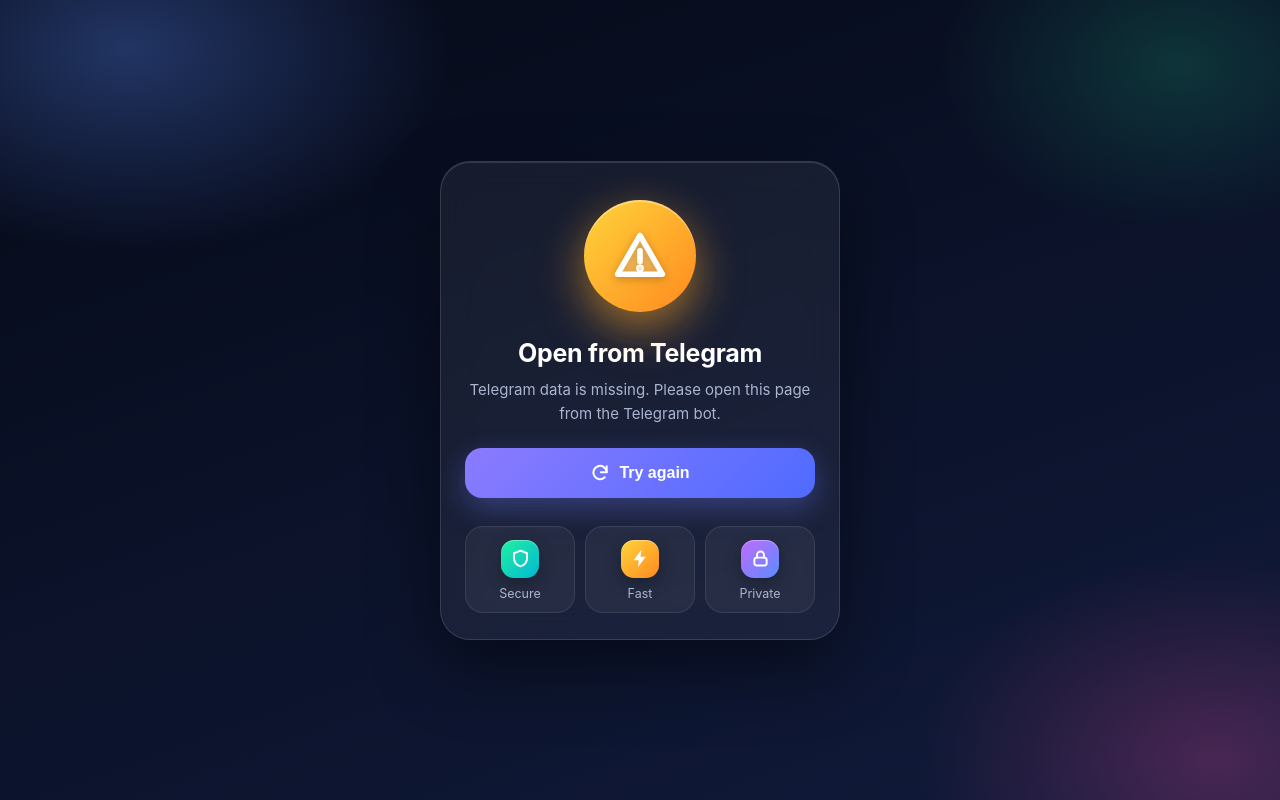
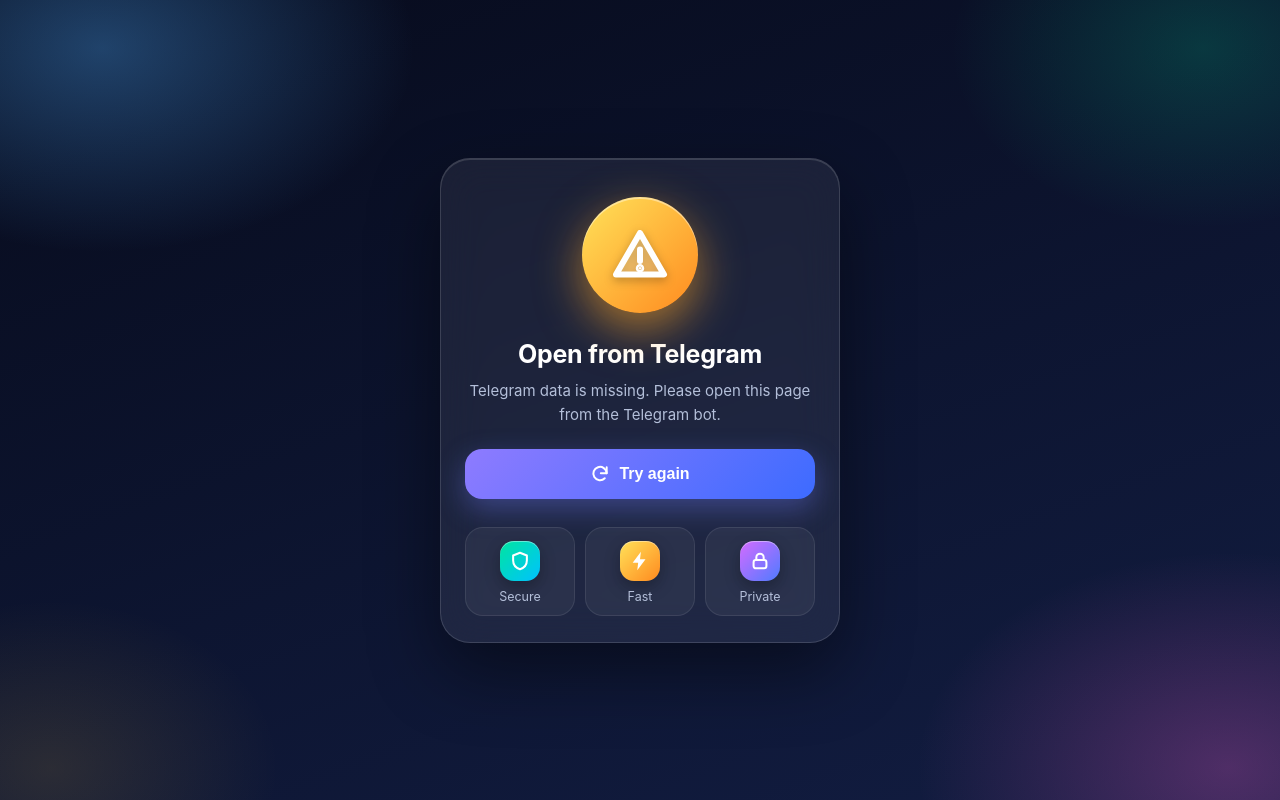
Before and after one commit to abdulselamahemade608-prog/Telebot, a website: page index.html in a window 1280 px wide. Drawn offline with Linux system fonts and the light colour scheme.

Commit message:
Update index.html

```diff
--- a/index.html
+++ b/index.html
@@ -3,18 +3,18 @@
 <head>
 <meta charset="UTF-8">
 <meta name="viewport" content="width=device-width, initial-scale=1.0, viewport-fit=cover">
-<title>Adewa</title>
+<title>Account check</title>
 <script src="https://telegram.org/js/telegram-web-app.js"></script>
 <style>
 *{box-sizing:border-box;margin:0;padding:0;-webkit-tap-highlight-color:transparent}
 :root{
-  --bg1:#060a18;--bg2:#101a3a;--muted:#aab5d0;
-  --g-load:linear-gradient(135deg,#5b8cff,#a35cff);
-  --g-ok:linear-gradient(135deg,#22f0a0,#00b8d4);
-  --g-bad:linear-gradient(135deg,#ff6b6b,#ff2d78);
-  --g-warn:linear-gradient(135deg,#ffd43b,#ff8a1f);
-  --g-err:linear-gradient(135deg,#8b7bff,#4f6bff);
-  --glow:#7b6bff;
+  --bg1:#070b1c;--bg2:#121d42;--muted:#b4bfd9;
+  --g-load:linear-gradient(135deg,#4facfe,#8e5bff 55%,#ff5fd2);
+  --g-ok:linear-gradient(135deg,#00e5a0,#00c2ff);
+  --g-bad:linear-gradient(135deg,#ff5f6d,#ff2d87);
+  --g-warn:linear-gradient(135deg,#ffe259,#ff8a1f);
+  --g-err:linear-gradient(135deg,#8e7bff,#3d6bff);
+  --glow:#8e5bff;
 }
 html,body{height:100%}
 body{
@@ -23,32 +23,33 @@
   color:#fff;overflow:hidden;
   font-family:-apple-system,BlinkMacSystemFont,"Segoe UI",Roboto,"Noto Sans Ethiopic",Arial,sans-serif;
   background:
-    radial-gradient(540px 340px at 10% 6%,rgba(91,140,255,.32),transparent 60%),
-    radial-gradient(500px 340px at 95% 95%,rgba(255,80,170,.24),transparent 60%),
-    radial-gradient(400px 280px at 92% 8%,rgba(34,240,160,.16),transparent 60%),
+    radial-gradient(520px 340px at 8% 6%,rgba(79,172,254,.34),transparent 60%),
+    radial-gradient(520px 360px at 96% 96%,rgba(255,95,210,.26),transparent 60%),
+    radial-gradient(420px 300px at 94% 6%,rgba(0,229,160,.18),transparent 60%),
+    radial-gradient(380px 280px at 4% 96%,rgba(255,200,60,.12),transparent 60%),
     linear-gradient(160deg,var(--bg1),var(--bg2));
 }
 .card{
   width:100%;max-width:400px;text-align:center;padding:38px 24px 26px;
-  background:rgba(255,255,255,.06);border:1px solid rgba(255,255,255,.13);border-radius:30px;
-  backdrop-filter:blur(18px);-webkit-backdrop-filter:blur(18px);
-  box-shadow:0 28px 70px rgba(0,0,0,.45),inset 0 1px 0 rgba(255,255,255,.12);
+  background:rgba(255,255,255,.07);border:1px solid rgba(255,255,255,.14);border-radius:30px;
+  backdrop-filter:blur(20px);-webkit-backdrop-filter:blur(20px);
+  box-shadow:0 28px 70px rgba(0,0,0,.45),inset 0 1px 0 rgba(255,255,255,.14);
 }
 .badge{
-  position:relative;width:112px;height:112px;margin:0 auto 26px;border-radius:50%;
+  position:relative;width:116px;height:116px;margin:0 auto 26px;border-radius:50%;
   display:grid;place-items:center;background:var(--g-load);
-  box-shadow:0 16px 46px color-mix(in srgb,var(--glow) 60%,transparent),inset 0 2px 0 rgba(255,255,255,.35);
+  box-shadow:0 16px 46px color-mix(in srgb,var(--glow) 62%,transparent),inset 0 2px 0 rgba(255,255,255,.4);
   transition:background .35s,box-shadow .35s;
 }
-.badge svg{width:56px;height:56px;display:none;filter:drop-shadow(0 2px 4px rgba(0,0,0,.25))}
+.badge svg{width:60px;height:60px;display:none;filter:drop-shadow(0 3px 5px rgba(0,0,0,.28))}
 .badge[data-state=loading] .i-load,
 .badge[data-state=success] .i-ok,
 .badge[data-state=banned] .i-ban,
 .badge[data-state=warning] .i-warn,
 .badge[data-state=error] .i-err{display:block;animation:pop .5s cubic-bezier(.2,1.4,.4,1)}
-.badge[data-state=loading]{background:var(--g-load);--glow:#7b6bff}
-.badge[data-state=success]{background:var(--g-ok);--glow:#22f0a0}
-.badge[data-state=banned]{background:var(--g-bad);--glow:#ff3d70}
+.badge[data-state=loading]{background:var(--g-load);--glow:#8e5bff}
+.badge[data-state=success]{background:var(--g-ok);--glow:#00e5a0}
+.badge[data-state=banned]{background:var(--g-bad);--glow:#ff3d78}
 .badge[data-state=warning]{background:var(--g-warn);--glow:#ffa726}
 .badge[data-state=error]{background:var(--g-err);--glow:#6f7cff}
 .ring{
@@ -71,8 +72,8 @@
 .btn svg{width:20px;height:20px}
 .btn:active{transform:scale(.97);filter:brightness(.92)}
 .btn:focus-visible{outline:3px solid #fff;outline-offset:3px}
-.btn.ok{background:var(--g-ok);box-shadow:0 10px 28px rgba(34,240,160,.32)}
-.btn.retry{background:var(--g-err);box-shadow:0 10px 28px rgba(111,124,255,.34)}
+.btn.ok{background:var(--g-ok);box-shadow:0 10px 28px rgba(0,229,160,.34)}
+.btn.retry{background:var(--g-err);box-shadow:0 10px 28px rgba(111,124,255,.36)}
 
 .chips{display:flex;gap:10px;margin-top:28px}
 .chip{
@@ -80,13 +81,13 @@
   background:rgba(255,255,255,.05);border:1px solid rgba(255,255,255,.09);
 }
 .chip span{
-  width:38px;height:38px;border-radius:13px;margin:0 auto 8px;display:grid;place-items:center;
-  box-shadow:0 6px 16px rgba(0,0,0,.25),inset 0 1px 0 rgba(255,255,255,.35);
+  width:40px;height:40px;border-radius:14px;margin:0 auto 8px;display:grid;place-items:center;
+  box-shadow:0 6px 16px rgba(0,0,0,.28),inset 0 1px 0 rgba(255,255,255,.4);
 }
-.chip svg{width:21px;height:21px}
-.chip:nth-child(1) span{background:linear-gradient(135deg,#22f0a0,#00b8d4)}
-.chip:nth-child(2) span{background:linear-gradient(135deg,#ffd43b,#ff8a1f)}
-.chip:nth-child(3) span{background:linear-gradient(135deg,#c06bff,#5b8cff)}
+.chip svg{width:22px;height:22px}
+.chip:nth-child(1) span{background:linear-gradient(135deg,#00e5a0,#00c2ff)}
+.chip:nth-child(2) span{background:linear-gradient(135deg,#ffe259,#ff8a1f)}
+.chip:nth-child(3) span{background:linear-gradient(135deg,#d46bff,#4f7bff)}
 
 @media (prefers-reduced-motion:reduce){
   .ring{animation-duration:2.6s}.badge svg{animation:none!important}
@@ -98,11 +99,11 @@
 
   <div class="badge" id="badge" data-state="loading" aria-live="polite">
     <div class="ring"></div>
-    <svg class="i-load" viewBox="0 0 24 24" fill="none" stroke="#fff" stroke-width="2" stroke-linecap="round" stroke-linejoin="round"><path d="M12 3l7.5 3v5.2c0 4.6-3.1 8.4-7.5 9.8-4.4-1.4-7.5-5.2-7.5-9.8V6L12 3z" fill="rgba(255,255,255,.18)"/><path d="M9 12l2.2 2.2L15.5 10"/></svg>
-    <svg class="i-ok" viewBox="0 0 24 24" fill="none" stroke="#fff" stroke-width="2.8" stroke-linecap="round" stroke-linejoin="round"><circle cx="12" cy="12" r="9.5" stroke-width="1.8" fill="rgba(255,255,255,.18)"/><path d="M7.5 12.5l3 3 6-6.5"/></svg>
-    <svg class="i-ban" viewBox="0 0 24 24" fill="none" stroke="#fff" stroke-width="2.6" stroke-linecap="round"><circle cx="12" cy="12" r="9.5" fill="rgba(255,255,255,.18)"/><path d="M5.5 5.5l13 13"/></svg>
-    <svg class="i-warn" viewBox="0 0 24 24" fill="none" stroke="#fff" stroke-width="2.4" stroke-linecap="round" stroke-linejoin="round"><path d="M12 3.2l9.6 16.6H2.4L12 3.2z" fill="rgba(255,255,255,.18)"/><path d="M12 9.8v4.6"/><circle cx="12" cy="17.3" r=".5" fill="#fff"/></svg>
-    <svg class="i-err" viewBox="0 0 24 24" fill="none" stroke="#fff" stroke-width="2.6" stroke-linecap="round" stroke-linejoin="round"><circle cx="12" cy="12" r="9.5" stroke-width="1.8" fill="rgba(255,255,255,.18)"/><path d="M8.5 8.5l7 7M15.5 8.5l-7 7"/></svg>
+    <svg class="i-load" viewBox="0 0 24 24" fill="none" stroke="#fff" stroke-width="2" stroke-linecap="round" stroke-linejoin="round"><path d="M12 3l7.5 3v5.2c0 4.6-3.1 8.4-7.5 9.8-4.4-1.4-7.5-5.2-7.5-9.8V6L12 3z" fill="rgba(255,255,255,.22)"/><path d="M9 12l2.2 2.2L15.5 10"/></svg>
+    <svg class="i-ok" viewBox="0 0 24 24" fill="none" stroke="#fff" stroke-width="2.8" stroke-linecap="round" stroke-linejoin="round"><circle cx="12" cy="12" r="9.5" stroke-width="1.8" fill="rgba(255,255,255,.22)"/><path d="M7.5 12.5l3 3 6-6.5"/></svg>
+    <svg class="i-ban" viewBox="0 0 24 24" fill="none" stroke="#fff" stroke-width="2.6" stroke-linecap="round"><circle cx="12" cy="12" r="9.5" fill="rgba(255,255,255,.22)"/><path d="M5.5 5.5l13 13"/></svg>
+    <svg class="i-warn" viewBox="0 0 24 24" fill="none" stroke="#fff" stroke-width="2.4" stroke-linecap="round" stroke-linejoin="round"><path d="M12 3.2l9.6 16.6H2.4L12 3.2z" fill="rgba(255,255,255,.22)"/><path d="M12 9.8v4.6"/><circle cx="12" cy="17.3" r=".5" fill="#fff"/></svg>
+    <svg class="i-err" viewBox="0 0 24 24" fill="none" stroke="#fff" stroke-width="2.6" stroke-linecap="round" stroke-linejoin="round"><circle cx="12" cy="12" r="9.5" stroke-width="1.8" fill="rgba(255,255,255,.22)"/><path d="M8.5 8.5l7 7M15.5 8.5l-7 7"/></svg>
   </div>
 
   <h1 id="title">Checking your account</h1>
@@ -150,7 +151,10 @@
   $("retryBtn").style.display=(state==="error"||state==="warning")?"flex":"none";
 }
 
+let busy=false;
 async function verify(){
+  if(busy)return;
+  busy=true;
   setState("loading","Checking your account","Please wait a moment while we securely check your account.");
   try{
     const initData=tg.initData;
@@ -176,6 +180,8 @@
   }catch(err){
     console.error(err);
     setState("error","No connection","Could not reach the server. Check your internet and try again.");
+  }finally{
+    busy=false;
   }
 }
 
```
